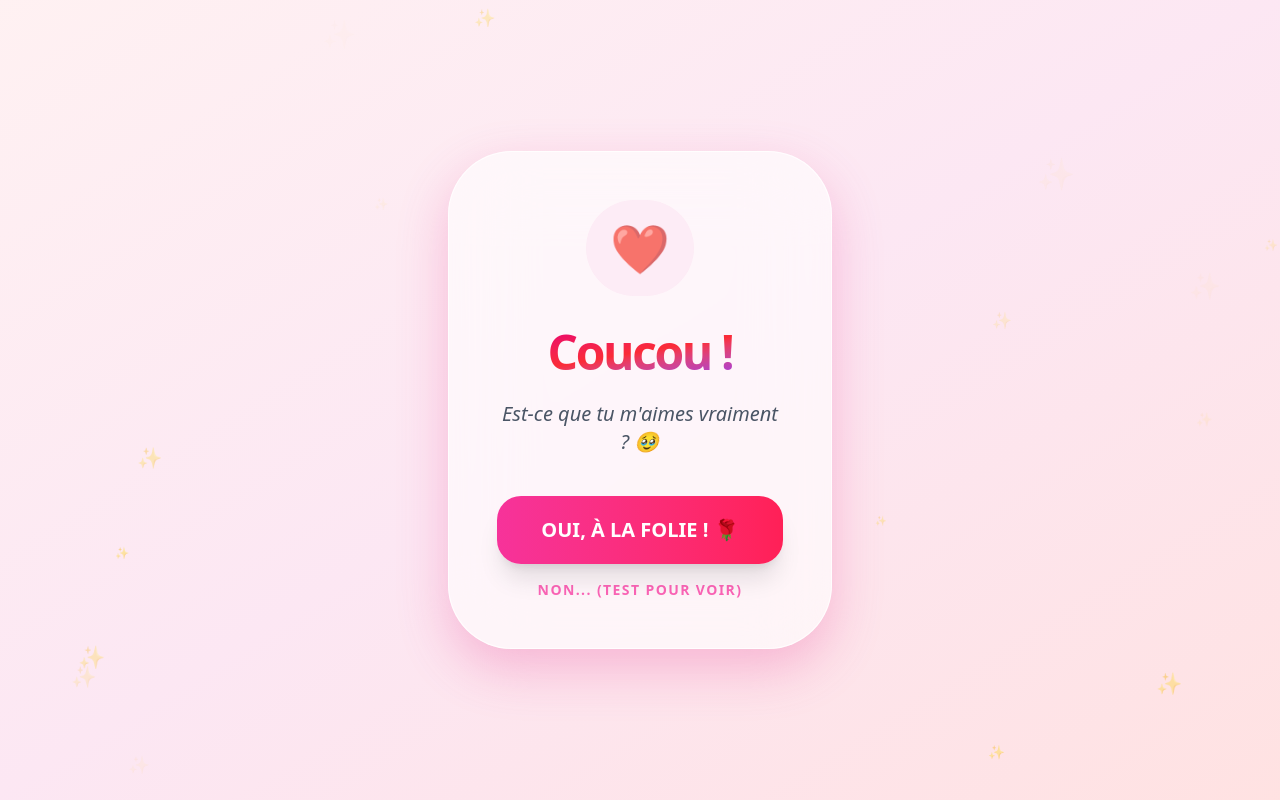
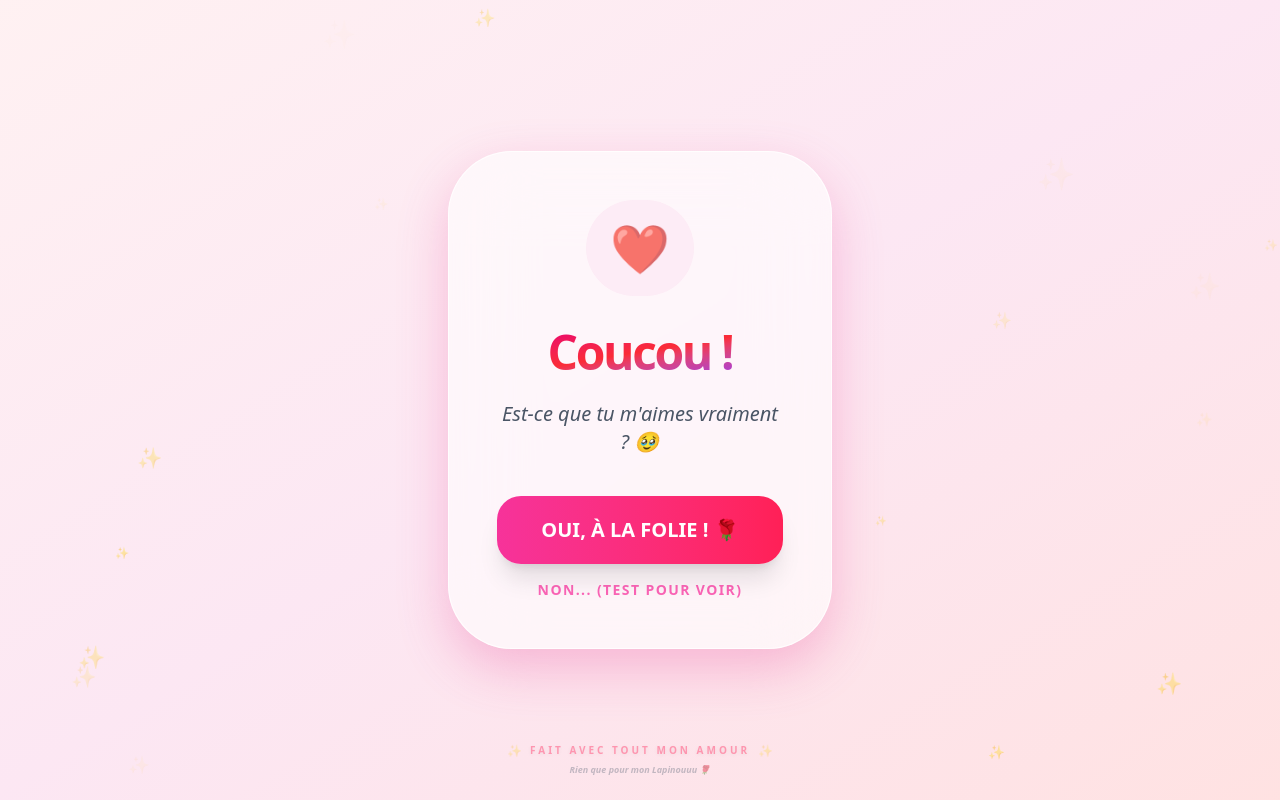
Before and after one commit to meriemmehdi472-coder/stvtquiz, a React (Vite) app: page / in a window 1280 px wide. Built offline with nearby package versions, Linux system fonts and the light colour scheme.

Commit message:
ajout msg

```diff
--- a/src/App.jsx
+++ b/src/App.jsx
@@ -13,6 +13,20 @@ function decryptData(cipherText) {
   const bytes = CryptoJS.AES.decrypt(cipherText, SECRET_KEY);
   return JSON.parse(bytes.toString(CryptoJS.enc.Utf8));
 }
+const FooterAmour = () => (
+  <div className="fixed bottom-6 left-0 right-0 flex flex-col items-center gap-1 opacity-40 hover:opacity-100 transition-opacity duration-500 z-50">
+    <div className="flex items-center gap-2 text-rose-500">
+      <span className="animate-pulse text-xs">✨</span>
+      <p className="text-[10px] font-black uppercase tracking-[0.3em] drop-shadow-sm">
+        Fait avec tout mon amour
+      </p>
+      <span className="animate-pulse text-xs">✨</span>
+    </div>
+    <p className="text-[9px] text-gray-500 font-bold italic">
+      Rien que pour mon Lapinouuu 🌹
+    </p>
+  </div>
+);
 
 // 1. Cœurs sur toute la largeur (Modifié : répartition dynamique)
 const HeartsBackground = () => (
@@ -132,8 +146,9 @@ function App() {
             </div>
           </div>
         )}
+
       </div>
-
+      <FooterAmour />
     </main>
   )
 }
--- a/src/Components/Slider.jsx
+++ b/src/Components/Slider.jsx
@@ -160,18 +160,7 @@ export const Slider = ({ userAnswers = [] }) => {
           </div>
         </div>
       )}
-      <div className="mt-8 flex flex-col items-center gap-1 opacity-40 hover:opacity-100 transition-opacity duration-500">
-        <div className="flex items-center gap-2 text-rose-500">
-          <span className="animate-pulse">✨</span>
-          <p className="text-[10px] font-bold uppercase tracking-[0.3em]">
-            Fait avec tout mon amour
-          </p>
-          <span className="animate-pulse">✨</span>
-        </div>
-        <p className="text-[9px] text-gray-700 font-medium italic">
-          Rien que pour mon Lapinouuu 🌹
-        </p>
-      </div>
+
     </div>
   );
 };
```
